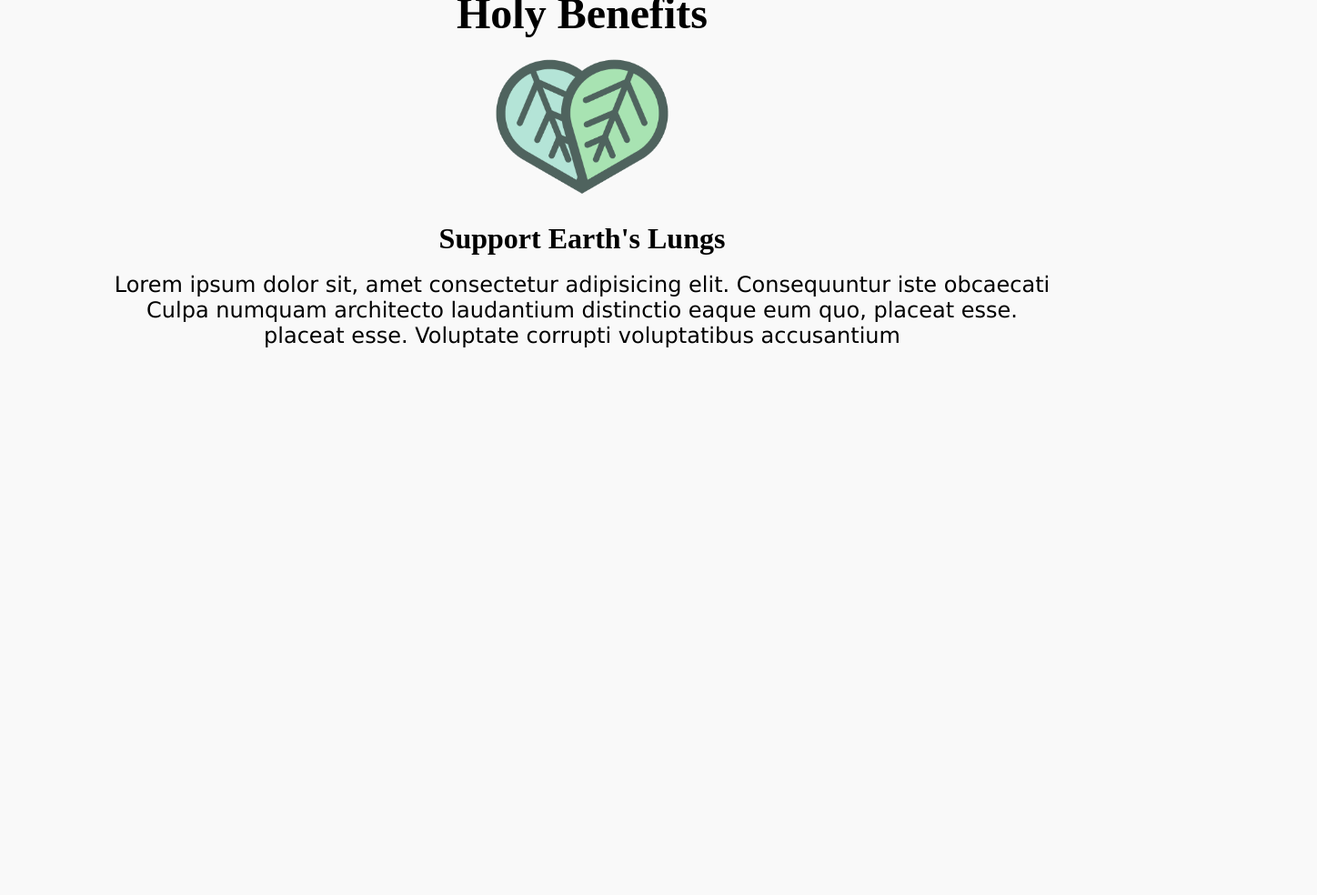
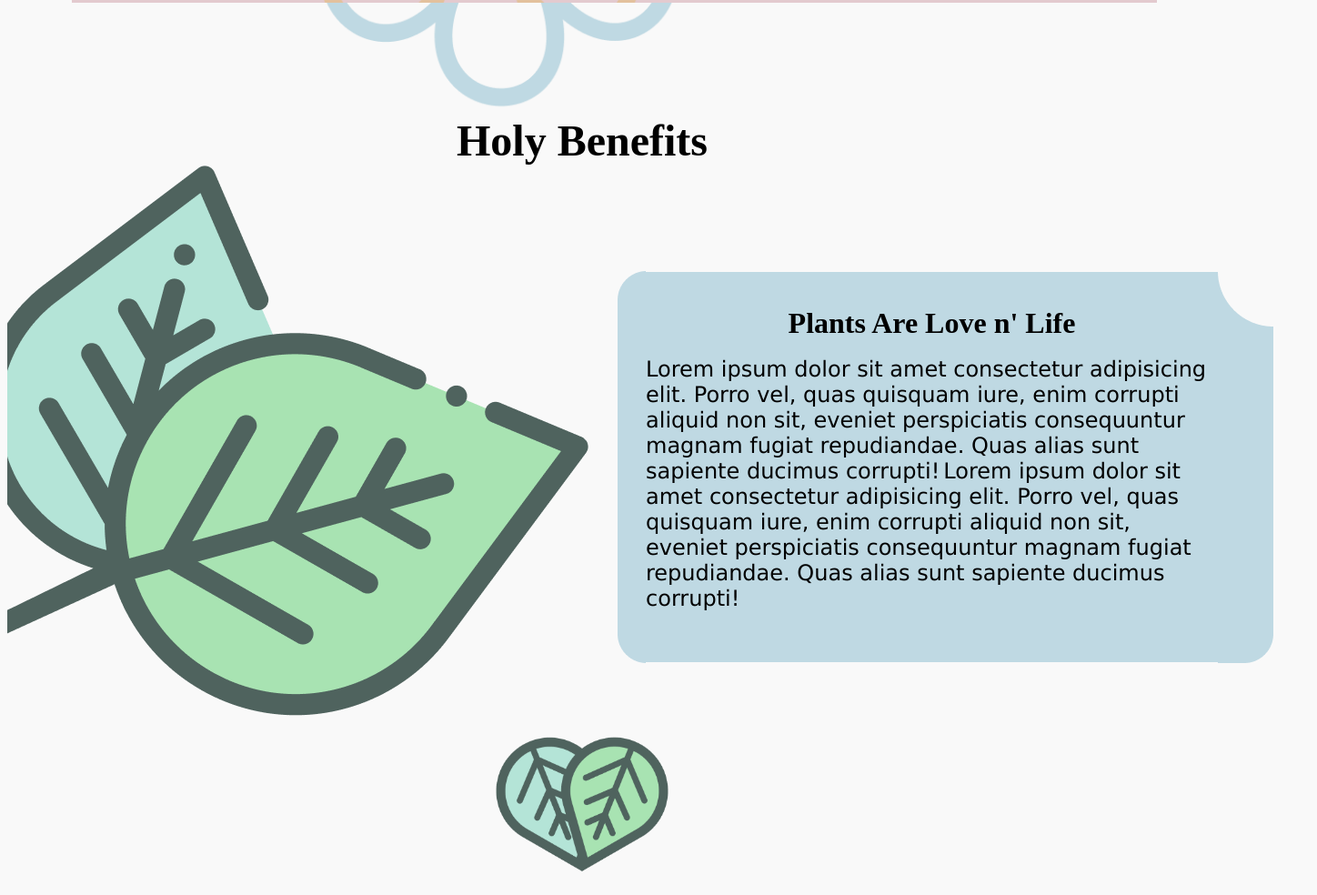
Before and after one commit to RaulRivadeneyra/edens-garden-bad, a plain HTML site: page index.html in a window 1280 px wide. Shown: the part 1035-2019 px from the top of the page at 91% size, 1448 px wide, since content can reach past the window. Before the commit the page ends 1426 px from the top, so only its background shows below. Drawn offline with Linux system fonts and the light colour scheme.

Commit message:
feat(benefits): Added first text box

```diff
--- a/index.html
+++ b/index.html
@@ -21,7 +21,7 @@
                 </td>
                 <td align="right" valign="middle">
                     <button on><img src="./images/Iconly/Light-outline/Profile.png" height="30px" alt=""></button>
-                    <img src="./images/Iconly/Light-outline/Buy.png" height="30px" alt="">
+                    <img src="./images/Iconly/Light-outline/Buy.png" width="100%" alt="">
                 </td>
                 <td width=5%>
 
@@ -114,9 +114,43 @@
                     </td>
                 </tr>
             </table>
+
             <div width=100% align="center">
                 <FONT SIZE="+10" FACE="Rozhan One" COLOR=#000000> <b>Holy Benefits</b> </FONT>
             </div>
+            <table width=100% cellspacing="0px" cellpadding="0px">
+                <tr>
+                    <td rowspan="3">
+                        <img valign="bottom" src="./images/Leaf_01.png" alt="">
+                    </td>
+                    <td>
+                        <img valign="bottom" src="./images/BlankSpace.png" alt="">
+                    </td>
+                    <td rowspan="3">
+                        <img valign="bottom" src="./images/Benefits_01.png" alt="">
+                    </td>
+                </tr>
+                <tr>
+                    <td bgcolor="#BFD9E3">
+                        <br><br>
+                        <div align="center">
+                            <FONT SIZE="+3" FACE="Rozhan One" COLOR=#000000> <b>Plants Are Love n' Life</b> </FONT>
+                        </div>
+                        <br>
+                        <FONT SIZE="+2" FACE="Verdana, Geneva, sans-serif" COLOR=#000000> Lorem ipsum dolor sit amet consectetur adipisicing elit. Porro vel, quas quisquam iure, enim corrupti aliquid non sit, eveniet perspiciatis consequuntur magnam fugiat repudiandae. Quas alias sunt sapiente ducimus corrupti!</FONT>
+                        <FONT SIZE="+2" FACE="Verdana, Geneva, sans-serif" COLOR=#000000> Lorem ipsum dolor sit amet consectetur adipisicing elit. Porro vel, quas quisquam iure, enim corrupti aliquid non sit, eveniet perspiciatis consequuntur magnam fugiat repudiandae. Quas alias sunt sapiente ducimus corrupti!</FONT>
+
+                        <br><br><br><br>
+                    </td>
+                </tr>
+                <tr>
+                    <td>
+                        <img valign="bottom" src="./images/BlankSpace_02.png" alt="">
+                    </td>
+                </tr>
+            </table>
+
+
             <div width=100% align="center">
                 <img src="./images/PlantHeart.png" height=180px alt="">
             </div>
```
Also changed, not shown: images/Benefits_01.png (added), images/BlankSpace.png (added), images/BlankSpace_02.png (added), images/Leaf_01.png (added), 1 other file.
